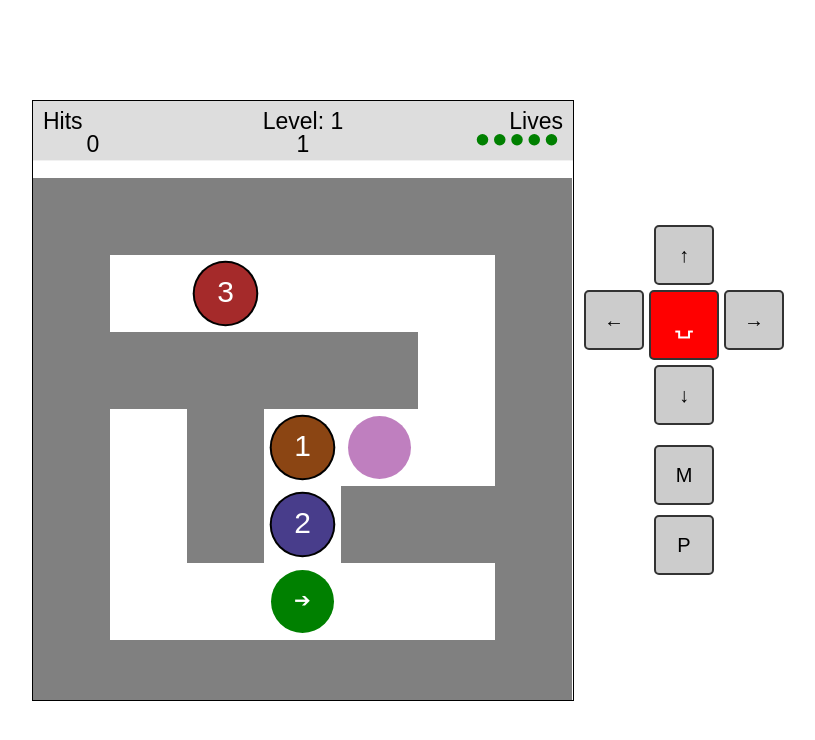
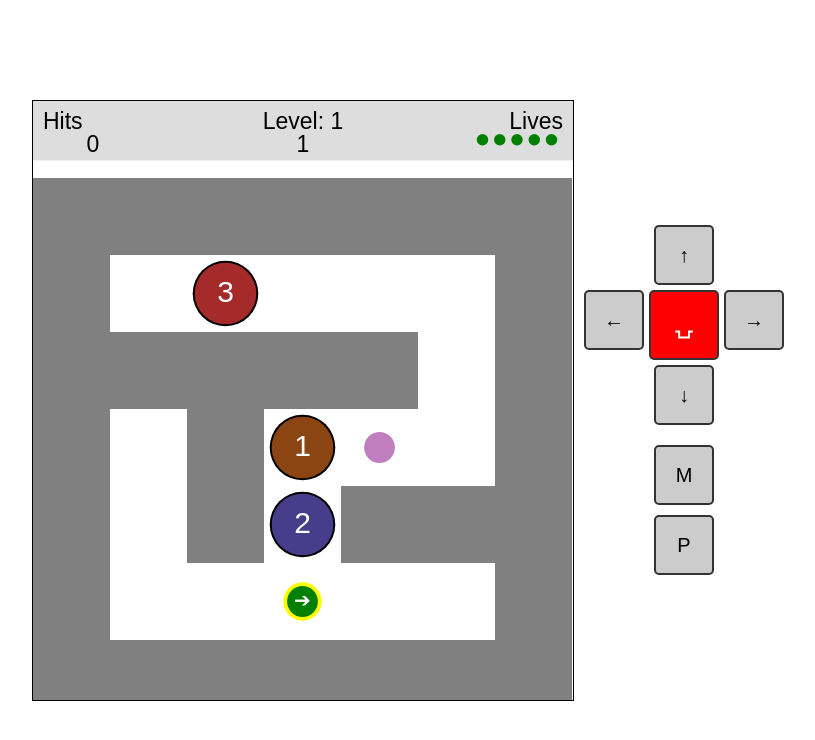
Before and after one commit to ca0v/grok-lab, a plain HTML site: page maze-memory.html in a window 1280 px wide. Shown: the whole page, without its empty margins (232-1047 px from the left). Drawn offline with Linux system fonts and the light colour scheme.

Commit message:
Adjust tank radius offset for improved visual consistency in MazeMemoryGame

```diff
--- a/maze-memory.html
+++ b/maze-memory.html
@@ -206,7 +206,7 @@
                 LEVEL_CLEAR_DELAY: 2000,
                 CONTROLS_HEIGHT: 200,
                 BULLET_SIZE: 5,
-                TANK_RADIUS_OFFSET: 7,
+                TANK_RADIUS_OFFSET: 0.4,
                 TARGET_RADIUS_SCALE: 0.8,
                 TARGET_OUTLINE_WIDTH: 2,
                 POWER_UP_RADIUS_SCALE: 0.25,
@@ -886,7 +886,7 @@
                     this.ctx.translate(this.chaosMonster.x * this.gridSize + this.gridSize / 2, this.chaosMonster.y * this.gridSize + this.gridSize / 2 + this.topBorderSize);
                     this.ctx.fillStyle = 'rgba(128, 0, 128, 0.5)'; // Distinct translucent color for chaos monster
                     this.ctx.beginPath();
-                    this.ctx.arc(0, 0, this.gridSize / 2 - this.CONFIG.TANK_RADIUS_OFFSET, 0, Math.PI * 2);
+                    this.ctx.arc(0, 0, this.gridSize / 2 * this.CONFIG.TANK_RADIUS_OFFSET, 0, Math.PI * 2);
                     this.ctx.fill();
                     this.ctx.restore();
                 }
@@ -941,7 +941,7 @@
                 this.ctx.translate(this.tank.x * this.gridSize + this.gridSize / 2, this.tank.y * this.gridSize + this.gridSize / 2 + this.topBorderSize);
                 this.ctx.fillStyle = this.CONFIG.TANK_COLOR;
                 this.ctx.beginPath();
-                this.ctx.arc(0, 0, Math.max(1, this.gridSize / 2 - this.CONFIG.TANK_RADIUS_OFFSET), 0, Math.PI * 2);
+                this.ctx.arc(0, 0, this.gridSize / 2 * this.CONFIG.TANK_RADIUS_OFFSET, 0, Math.PI * 2);
                 this.ctx.fill();
                 this.ctx.rotate(this.tank.currentAngle);
                 this.ctx.fillStyle = 'white';
```
